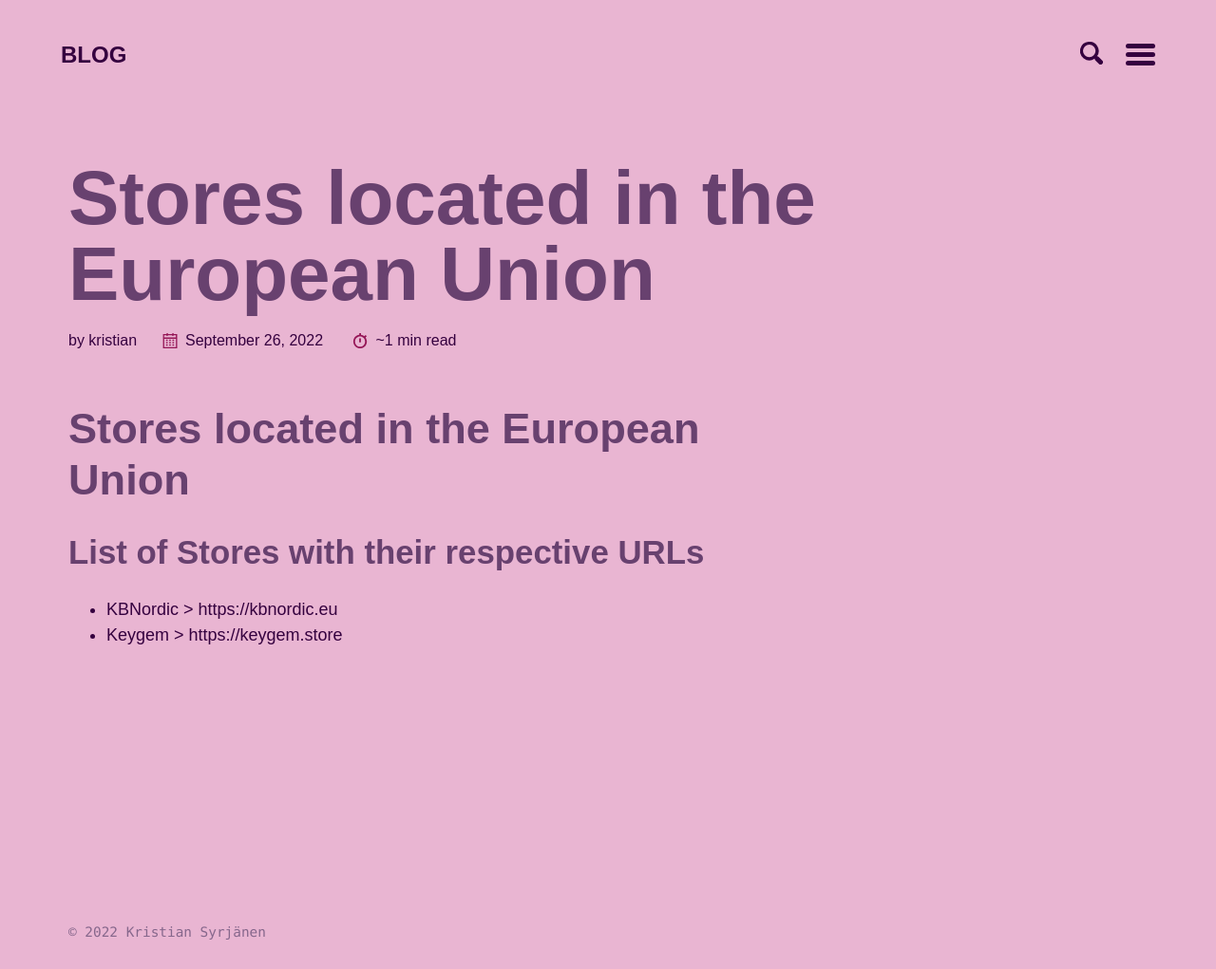
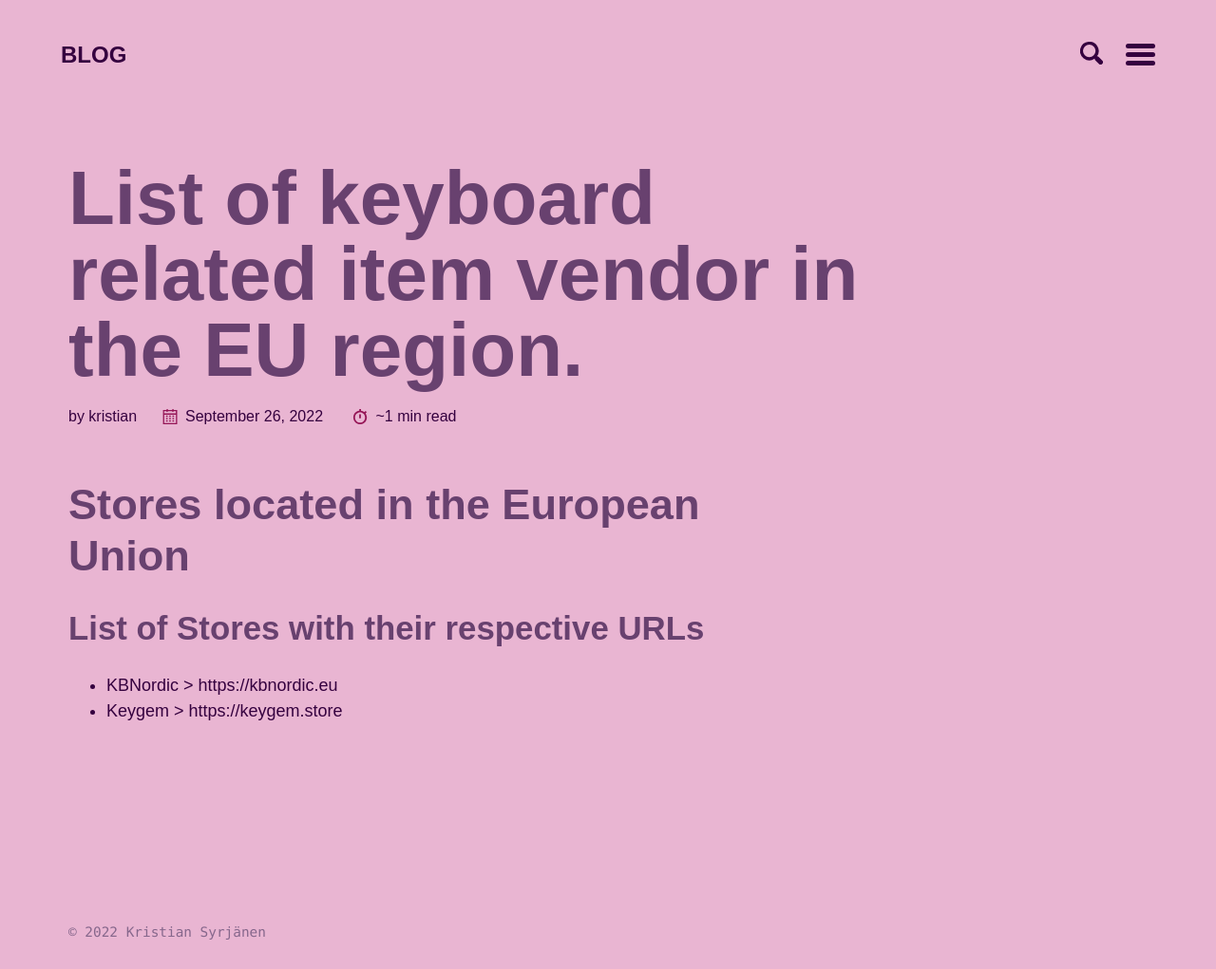
Before and after one commit to kristiansyrjanen/kristiansyrjanen.github.io, a Jekyll site: the page built from _posts/2022-09-26-eu-stores.md, in a window 1280 px wide. Shown: the whole page at 95% size. Built offline with Jekyll 4.4.1, drawn with Linux system fonts in a browser that asks for light colours; some web fonts are replaced.

Commit message:
Update 2022-09-26-eu-stores.md

```diff
--- a/_posts/2022-09-26-eu-stores.md
+++ b/_posts/2022-09-26-eu-stores.md
@@ -1,5 +1,6 @@
 ---
 title: "Stores located in the European Union"
+alt_title: "List of keyboard related item vendor in the EU region."
 categories:
   - Stores
 tags:
```
